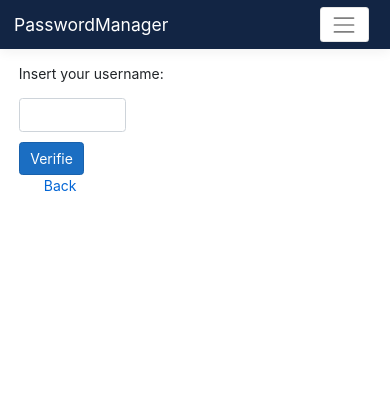
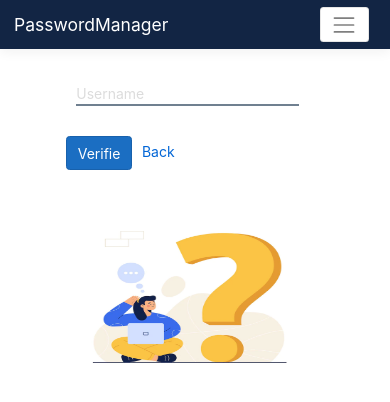
Before and after one commit to CasianovDenis/PasswordManager, a React (Create React App) app in the folder PasswordManager/ClientApp/: page /Secret in a window 390 px wide. Shown: the top 402 px of the page. Built offline with nearby package versions, Linux system fonts and the light colour scheme.

Commit message:
Remade authorization form using secret question and made responsive

```diff
--- a/PasswordManager/ClientApp/src/components/SecretQuestion/Secret.js
+++ b/PasswordManager/ClientApp/src/components/SecretQuestion/Secret.js
@@ -13,6 +13,8 @@ export default function Secret() {
     const [message, setMessage] = useState("");
     const [question, setQuestion] = useState("");
     const [count_wrong_entry, setCount_Wrong_Entry] = useState(0);
+    const [show_answer_form, setShowAnswerForm] = useState(false);
+
     const refUsername = useRef(""), refAnswer = useRef("");
     const redirect = useHistory();
 
@@ -57,8 +59,7 @@ export default function Secret() {
                                         let button = document.getElementById('verifie_button');
                                         button.style.display = "none";
 
-                                        let div_answer = document.getElementById('form_answer');
-                                        div_answer.style.display = "block";
+                                        setShowAnswerForm(true);
 
 
                                         setMessage("");
@@ -157,24 +158,45 @@ export default function Secret() {
 
     return (
 
-        <div className={style.form }>
+        <div className={style.authorization_form }>
             <form >
-                <p>Insert your username:</p>
-                <input type="text" class="form-control" style={{ width: "30%" }} ref={refUsername} />
-                <button class="btn btn-primary" id="verifie_button" style={{ marginTop: "10px" }} onClick={getquestion}>Verifie</button>
-                </form>
+                <div className={style.inputBox }>
 
-            <form id="form_answer" className={style.form_answer }>
-                <p>Question: {question }</p>
-                <input type="text" class="form-control" style={{ width: "30%" }} ref={refAnswer} />
-                <button class="btn btn-primary" id={style.signin_button } onClick={sendanswer }>Sign In</button>
+                    <input type="text" ref={refUsername} required />
+                    <span>Username</span>
+                    <i></i>
+
+                </div>
+                <button class="btn btn-primary" id="verifie_button" style={{ margin: "10px" }} onClick={getquestion}>Verifie</button>
+
+
+                {show_answer_form && (
+                    <form>
+                <div className={style.inputBox}>
+                    <input type="text" value={ question} disabled />
+                    <span>Question</span>
+                    <i></i>
+
+                </div>
+
+                <div className={style.inputBox}>
+                    <input type="text" ref={refAnswer} required />
+                    <span>Answer</span>
+                    <i></i>
+                    </div>
+
+                        <button class="btn btn-primary" style={{margin:"10px"} } onClick={sendanswer }>Sign In</button>
+                        </form>
+            )}
+
+
+            <NavLink tag={Link} to="/SignIn" >Back</NavLink>
+                <p style={{ marginLeft: "15px" }}>{message}</p>
+
             </form>
 
+            <img id="question_img" src={question_mark} className={style.question_image} />
 
-            <NavLink tag={Link} to="/SignIn" style={{ margin: "25px" }}>Back</NavLink>
-
-            <img id="question_img" src={question_mark} className={style.question_image} />
-            <p style={{ marginLeft:"15px" }}>{message}</p>
 
         </div>
     );
--- a/PasswordManager/ClientApp/src/components/SecretQuestion/SecretQuestion.module.css
+++ b/PasswordManager/ClientApp/src/components/SecretQuestion/SecretQuestion.module.css
@@ -1,31 +1,94 @@
-.form{
+.authorization_form{
+    display:flex;
 
-    margin-left:5%;
+    background-color:white;
+    border-radius:20px;
+    width:70%;
+    justify-content:center;
+    margin-left:20%;
 }
 
-#signin_button{
-
-    margin-top:10px;
+.inputBox {
+    margin: 20px;
+    position: relative;
 }
 
-.form_answer{
-    display:none;
-    margin-top:15px;
+    .inputBox input {
+        background: transparent;
+        width: 100%;
+        border: none;
+        outline: none;
+    }
 
-}
+    .inputBox span {
+        position: absolute;
+        color: rgb(220,220,220);
+        left: 0;
+        transition: 0.5s;
+    }
+
+    .inputBox input:focus ~ span,
+    .inputBox input:valid ~ span,
+    .inputBox input:disabled ~ span {
+        color: #2196f3;
+        transform: translateY(-16px);
+        font-size: 0.90rem;
+    }
+
+    .inputBox input:focus ~ i {
+        background: linear-gradient(to right, #4776e6, #8e54e9);
+    }
+
+    .inputBox input:disabled ~ i {
+        background: black;
+    }
+
+    .inputBox i {
+        position: absolute;
+        left: 0;
+        bottom: 0;
+        height: 2px;
+        width: 100%;
+        background: #708090;
+    }
 
 .question_image{
-
+    margin:6px;
     width:400px;
     height:400px;
-    float:right;
-    margin-top:-10%;
+
 }
 
 @media(max-width:990px)
 {
+    .authorization_form {
+     flex-direction:column;
+
+        width: 70%;
+
+        margin-left: 20%;
+    }
+
     .question_image {
-        width: 0%;
-        height: 0%;
+        margin-left:50px;
+
+        width: 50%;
+        height: 250px;
     }
 }
+
+@media(max-width:600px) {
+    .authorization_form {
+        flex-direction: column;
+
+        width: 70%;
+
+        margin-left: 15%;
+    }
+
+    .question_image {
+        margin:0px;
+        width: 100%;
+        height: 200px;
+    }
+}
```
